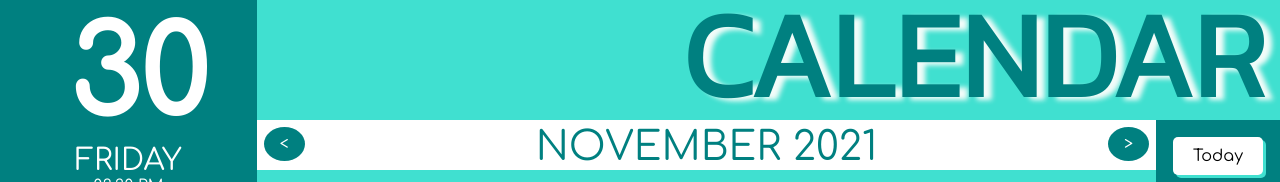
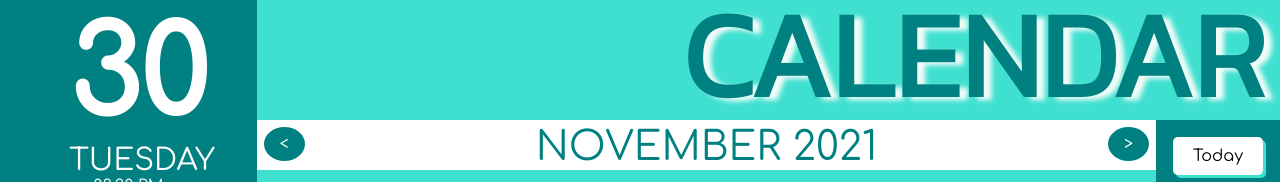
Before and after one commit to Sukhman-01/Sukhman-01.github.io, a plain HTML site: page nov2021.html in a window 1280 px wide. Shown: the top 182 px of the page. Drawn offline with Linux system fonts and the light colour scheme.

Commit message:
Update nov2021.html

```diff
--- a/nov2021.html
+++ b/nov2021.html
@@ -180,7 +180,7 @@
 
     <div class="left-sidebar">
       <div class="main-date">30</div>
-      <div class="main-day">FRIDAY</div>
+      <div class="main-day">TUESDAY</div>
       <div class="time"><time>03:30 PM</time></div>
 
       <hr style="margin: 10px; border: 2px solid white" />
```
